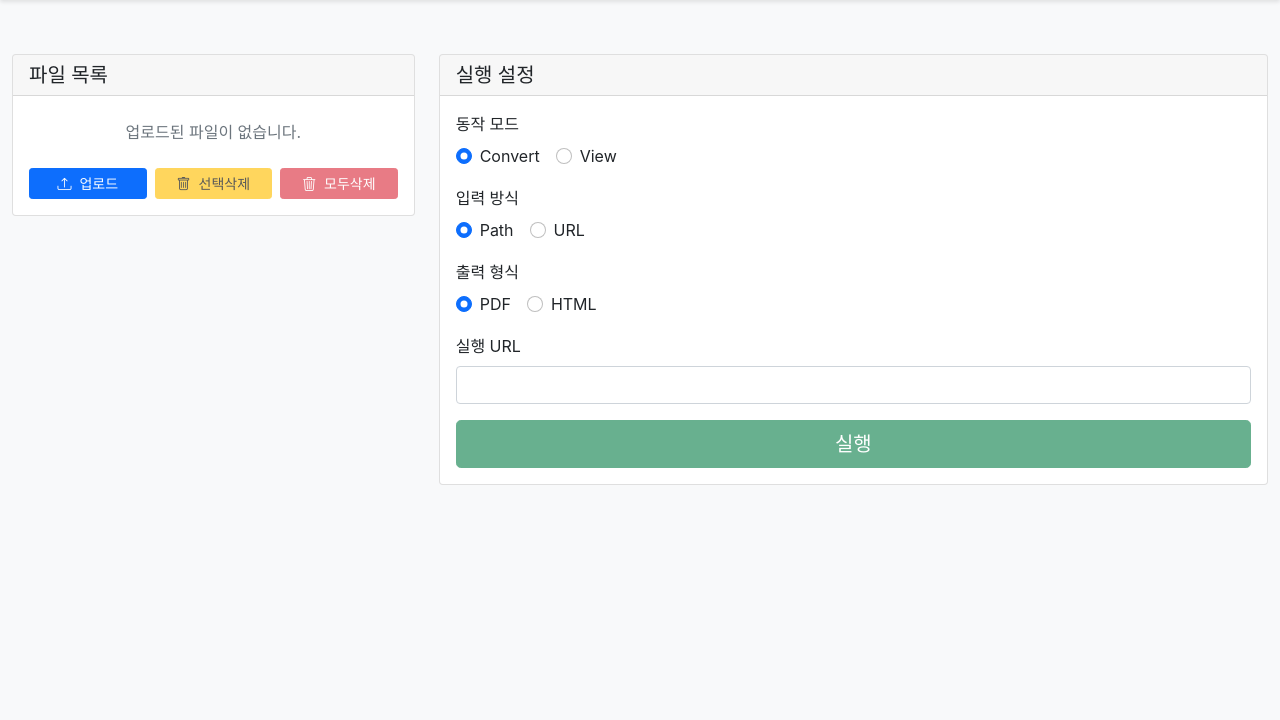
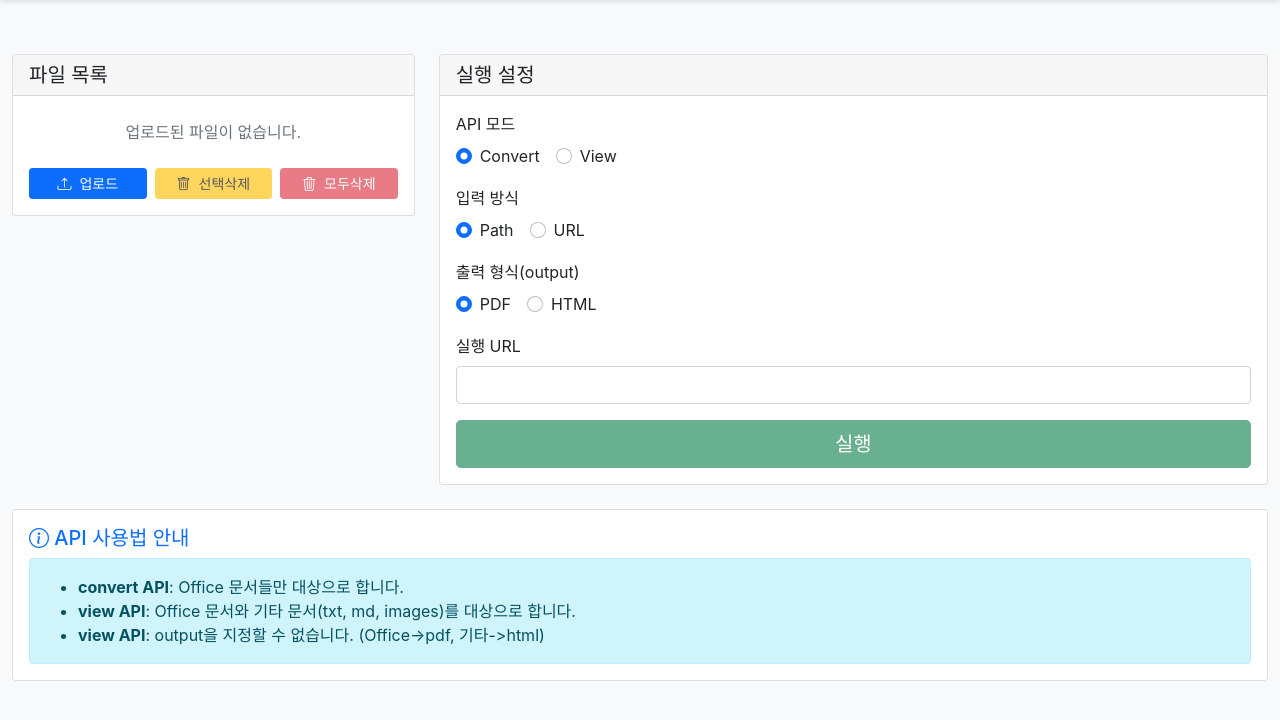
Before and after one commit to KimDoYoung/a-view, a Python web app: template app/templates/run_test.html in a window 1280 px wide. Shown: the part 56-776 px from the top of the page. Run offline with Jinja, Linux system fonts and the light colour scheme; the template is opened without the code that fills it: most values are stand-ins (such as "Sample title", 1, 10 or a date in 2020); some libraries are stand-ins or nearby versions.

Commit message:
feat: API 모드 레이블 변경 및 API 사용법 안내 추가

```diff
--- a/app/templates/run_test.html
+++ b/app/templates/run_test.html
@@ -122,7 +122,7 @@
                         <div class="card-body">
                             <!-- Convert/View 선택 -->
                             <div class="mb-3">
-                                <label class="form-label">동작 모드</label>
+                                <label class="form-label">API 모드</label>
                                 <div class="d-flex gap-3">
                                     <div class="form-check">
                                         <input
@@ -180,7 +180,7 @@
 
                             <!-- 출력 형식 선택 -->
                             <div class="mb-3">
-                                <label class="form-label">출력 형식</label>
+                                <label class="form-label">출력 형식(output)</label>
                                 <div class="d-flex gap-3">
                                     <div class="form-check">
                                         <input
@@ -231,6 +231,24 @@
                                     실행
                                 </button>
                             </div>
+                        </div>
+                    </div>
+                </div>
+            </div>
+
+            <!-- API 사용법 안내 -->
+            <div class="col-12 mt-4">
+                <div class="card">
+                    <div class="card-body">
+                        <h5 class="card-title text-primary">
+                            <i class="bi bi-info-circle"></i> API 사용법 안내
+                        </h5>
+                        <div class="alert alert-info mb-0">
+                            <ul class="mb-0">
+                                <li><strong>convert API</strong>: Office 문서들만 대상으로 합니다.</li>
+                                <li><strong>view API</strong>: Office 문서와 기타 문서(txt, md, images)를 대상으로 합니다.</li>
+                                <li><strong>view API</strong>: output을 지정할 수 없습니다. (Office->pdf, 기타->html)</li>
+                            </ul>
                         </div>
                     </div>
                 </div>
```
